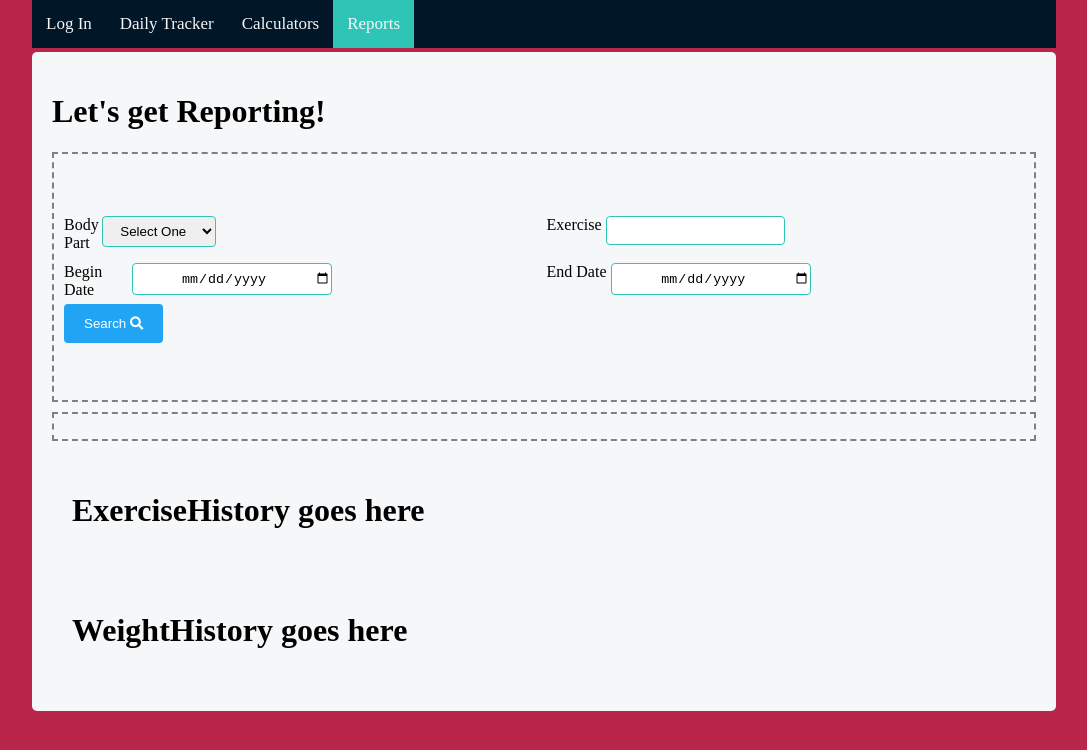
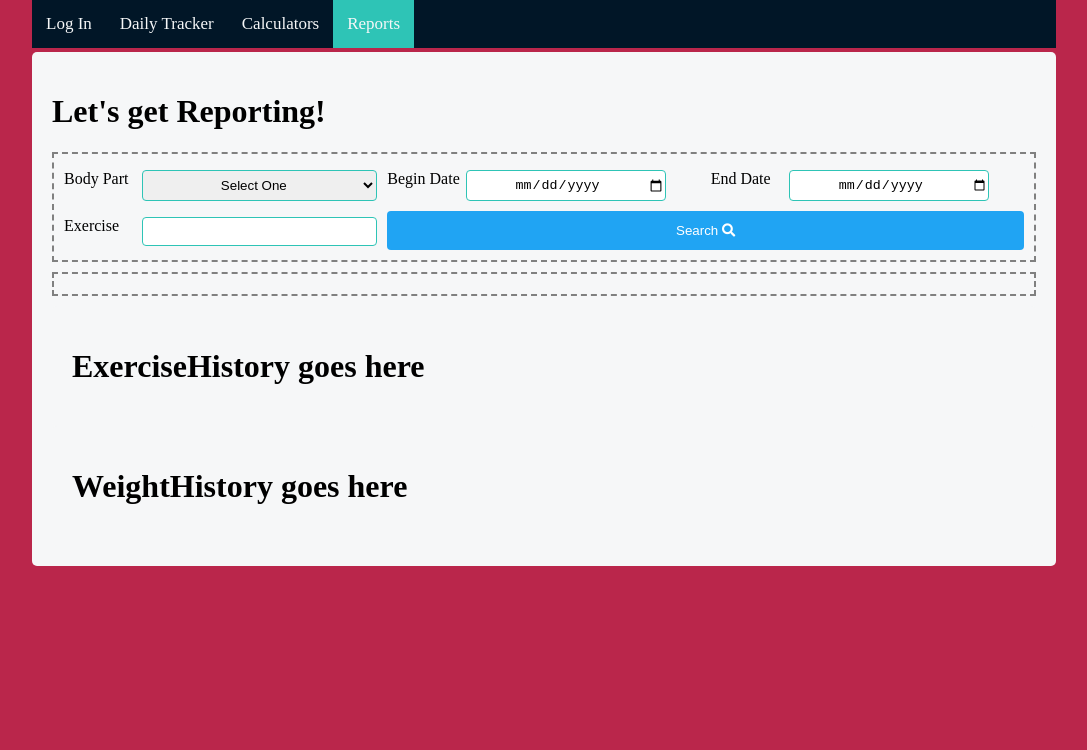
Before and after one commit to fl0at-on/XR-CZ, a React (Create React App) app: page /report in a window 1280 px wide. Shown: the top 750 px of the page, without its empty margins (96-1183 px from the left). Built offline with nearby package versions, Linux system fonts and the light colour scheme.

Commit message:
Condensing Search Screen Format

```diff
--- a/src/components/Filter/ActiveFilters.jsx
+++ b/src/components/Filter/ActiveFilters.jsx
@@ -10,12 +10,7 @@ const ActiveFilters = props => {
           return (
             <div
               key={index}
-              style={{
-                backgroundColor: "#88ade8",
-                borderRadius: "10px",
-                padding: "5px",
-                textAlign: "right"
-              }}
+              className="active-filter-text"
               name={Object.keys(item)}
               id={Object.keys(item)}
             >
@@ -25,15 +20,7 @@ const ActiveFilters = props => {
               <span>{Object.values(item)}</span>
               <span
                 name={Object.keys(item)}
-                style={{
-                  backgroundColor: "mistyrose",
-                  color: "grey",
-                  borderRadius: "10px",
-                  textAlign: "center",
-                  verticalAlign: "center",
-                  paddingLeft: "2px",
-                  paddingRight: "2px"
-                }}
+                className="active-filter-chk "
                 onClick={e => {
                   props.onChange(e);
                 }}
--- a/src/components/Filter/Filter.css
+++ b/src/components/Filter/Filter.css
@@ -26,32 +26,55 @@ input[type="date"] {
 
 .grid-container {
   display: grid;
-  height: 250px;
   align-content: center;
-  justify-items: left;
-  grid-gap: 5px;
-  grid-template-columns: repeat(2, 1fr);
+  grid-gap: 10px;
+  grid-template-columns: repeat(3, 1fr);
   border: 2px dashed gray;
   padding: 10px;
   margin: 10px auto;
+}
+
+.active-filter-text {
+  background-color: var(--blue-0);
+  color: var(--white-1);
+  border-radius: 10px;
+  padding: 8px;
+  text-align: right;
+  margin: 2px;
+}
+
+.active-filter-text:hover {
+  background-color: var(--green-0);
+  color: var(--black-0);
+}
+
+.active-filter-chk {
+  background-color: var(--blue-1);
+  color: var(--black-1);
+  border: none;
+  border-radius: 10px;
+  text-align: center;
+  vertical-align: center;
+  padding: 2px;
 }
 
 .grid-item {
 }
 
 .grid-submit {
-  grid-column: 1 / span 3;
+  grid-column: span 2;
 }
 
 ul.filtered-container {
-  display: grid;
+  display: flex;
   align-content: center;
   justify-items: left;
-  grid-gap: 5px;
-  grid-template-columns: 1fr 1fr;
+  /* grid-gap: 5px;
+  grid-template-columns: 1fr 1fr; */
   border: 2px dashed gray;
   padding: 10px;
   margin: 10px auto;
+  flex-wrap: flex;
 }
 
 button.grid-submit {
@@ -135,6 +158,7 @@ button.grid-submit:hover {
     /* grid-template-columns: 1fr; */
     display: flex;
     flex-direction: column;
+    flex-wrap: wrap;
   }
 
   li,
--- a/src/components/Filter/FilterForm.jsx
+++ b/src/components/Filter/FilterForm.jsx
@@ -70,12 +70,10 @@ const FilterForm = props => {
               );
           }
         })}
-        <span>
-          <button className="grid-submit nav-btn" type="submit">
-            Search{"  "}
-            <i className="fa fas fa-search" />
-          </button>
-        </span>
+        <button className="grid-submit nav-btn" type="submit">
+          Search{"  "}
+          <i className="fa fas fa-search" />
+        </button>
       </ul>
     </form>
   );
--- a/src/components/Filter/InputSelect.jsx
+++ b/src/components/Filter/InputSelect.jsx
@@ -14,7 +14,7 @@ const InputSelect = props => {
           name={item.name}
           id={item.id}
           onChange={e => props.onChange(e)}
-          defaultValue="Select One"
+          defaultValue={"Select One"}
           value={props.value}
         >
           <option disabled>Select One</option>
--- a/src/components/Filter/Options.jsx
+++ b/src/components/Filter/Options.jsx
@@ -15,9 +15,9 @@ export const Options = {
         "Quads"
       ]
     },
-    { id: 2, name: "Exercise", type: "text" },
     { id: 3, name: "Begin Date", type: "date" },
-    { id: 4, name: "End Date", type: "date" }
+    { id: 4, name: "End Date", type: "date" },
+    { id: 2, name: "Exercise", type: "text" }
   ],
   initialValues: function() {
     return this.filters.map(obj => {
```
